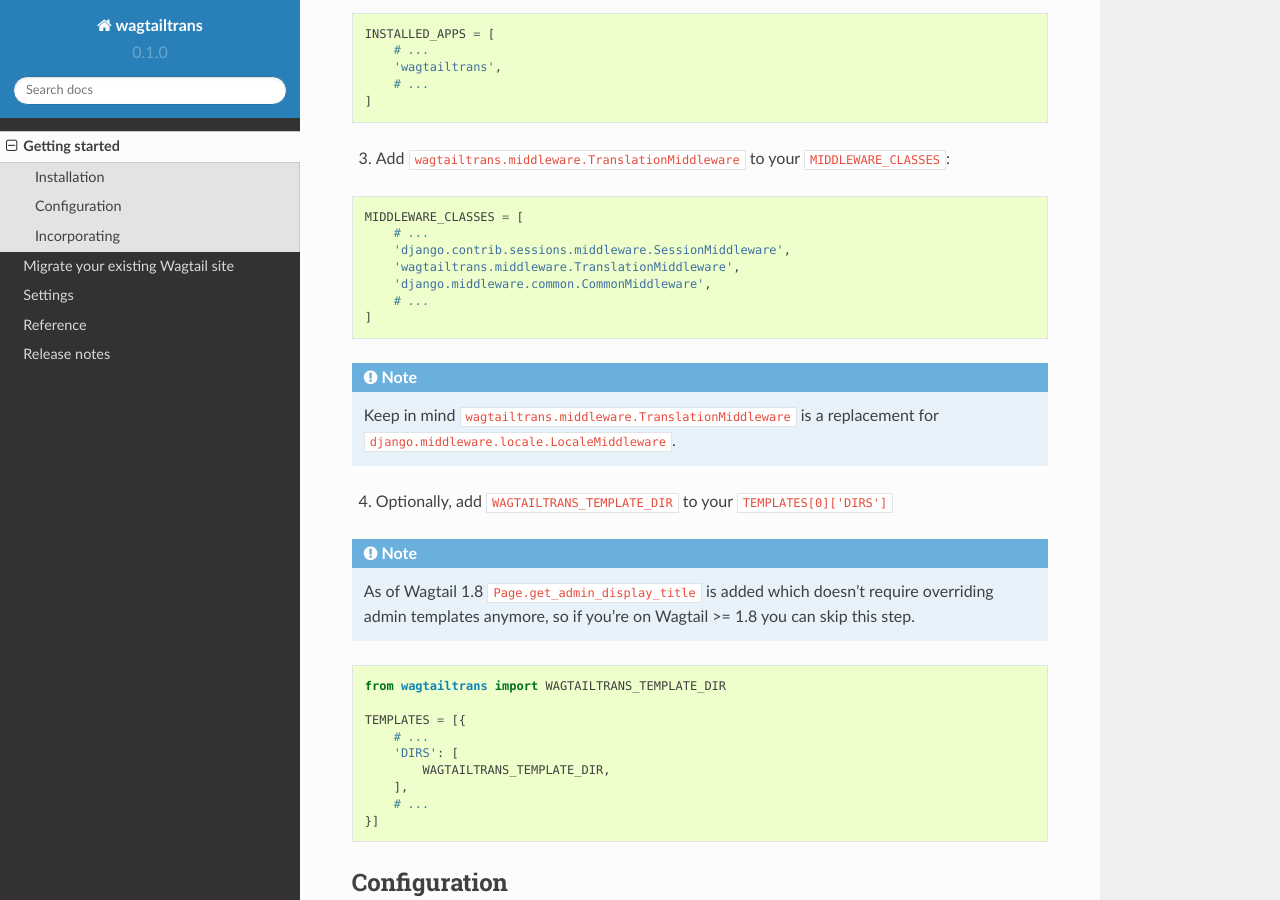
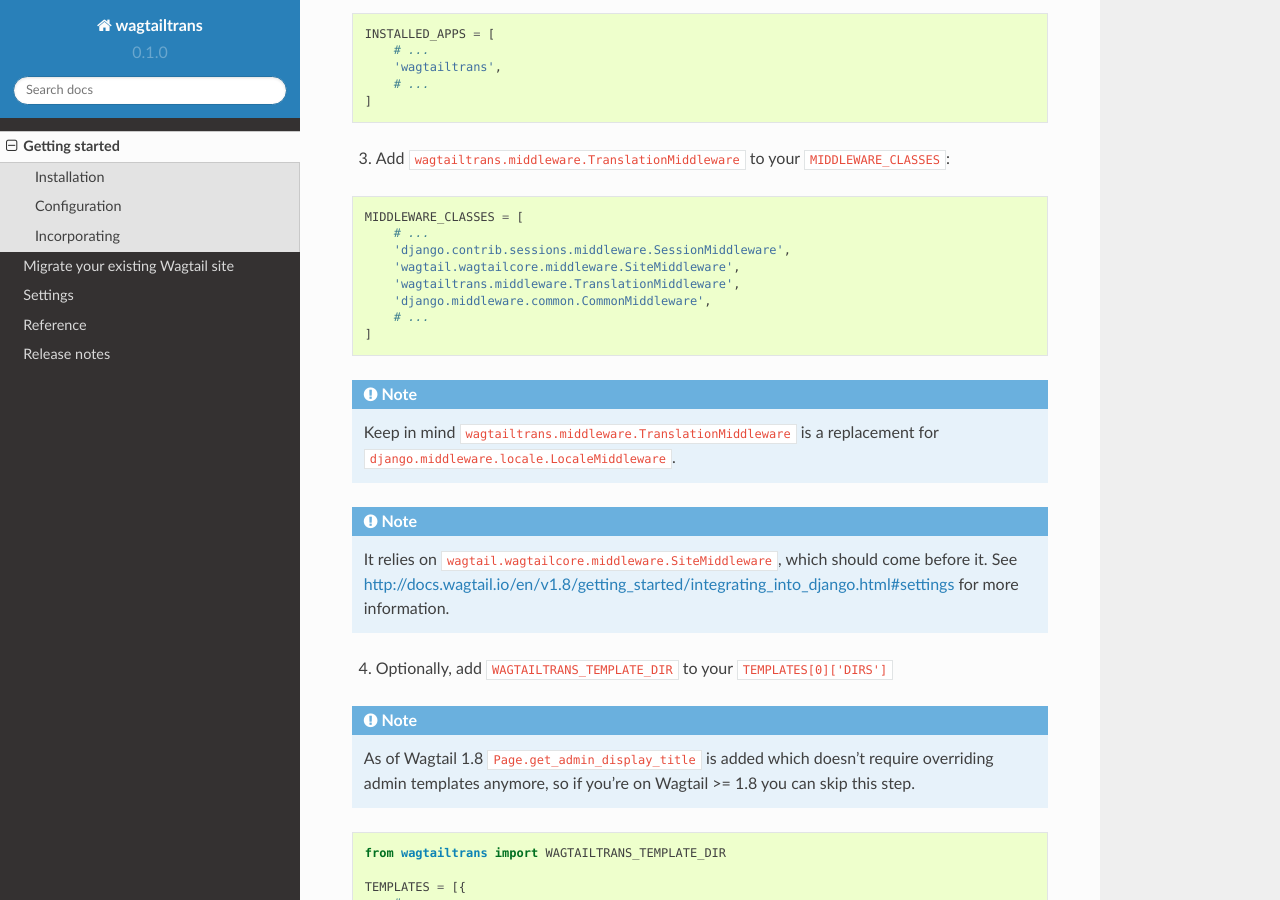
Before and after one commit to wagtail/wagtailtrans, a Sphinx documentation site: the page built from docs/source/getting_started.rst, in a window 1280 px wide and 900 px high, scrolled down 416 px. Built offline with Sphinx 7.4.7 and the Read the Docs theme 2.0.0, drawn with Linux system fonts in a browser that asks for light colours.

Commit message:
Document middleware dependency (#62)
* Document middleware dependency

wagtailtrans.middleware.TranslationMiddleware tries to access request.site,
which is only available if wagtail.wagtailcore.middleware.SiteMiddleware is
loaded first. Since django will happily and silently let the AttributeError
pass, this should really be documented

* Process PR feedback

```diff
--- a/docs/source/getting_started.rst
+++ b/docs/source/getting_started.rst
@@ -35,6 +35,7 @@ Installation
     MIDDLEWARE_CLASSES = [
         # ...
         'django.contrib.sessions.middleware.SessionMiddleware',
+        'wagtail.wagtailcore.middleware.SiteMiddleware',
         'wagtailtrans.middleware.TranslationMiddleware',
         'django.middleware.common.CommonMiddleware',
         # ...
@@ -43,6 +44,11 @@ Installation
 .. note::
 
     Keep in mind ``wagtailtrans.middleware.TranslationMiddleware`` is a replacement for ``django.middleware.locale.LocaleMiddleware``.
+
+.. note::
+
+    It relies on ``wagtail.wagtailcore.middleware.SiteMiddleware``, which should come before it.
+    See http://docs.wagtail.io/en/v1.8/getting_started/integrating_into_django.html#settings for more information.
 
 
 4. Optionally, add ``WAGTAILTRANS_TEMPLATE_DIR`` to your ``TEMPLATES[0]['DIRS']``
```
